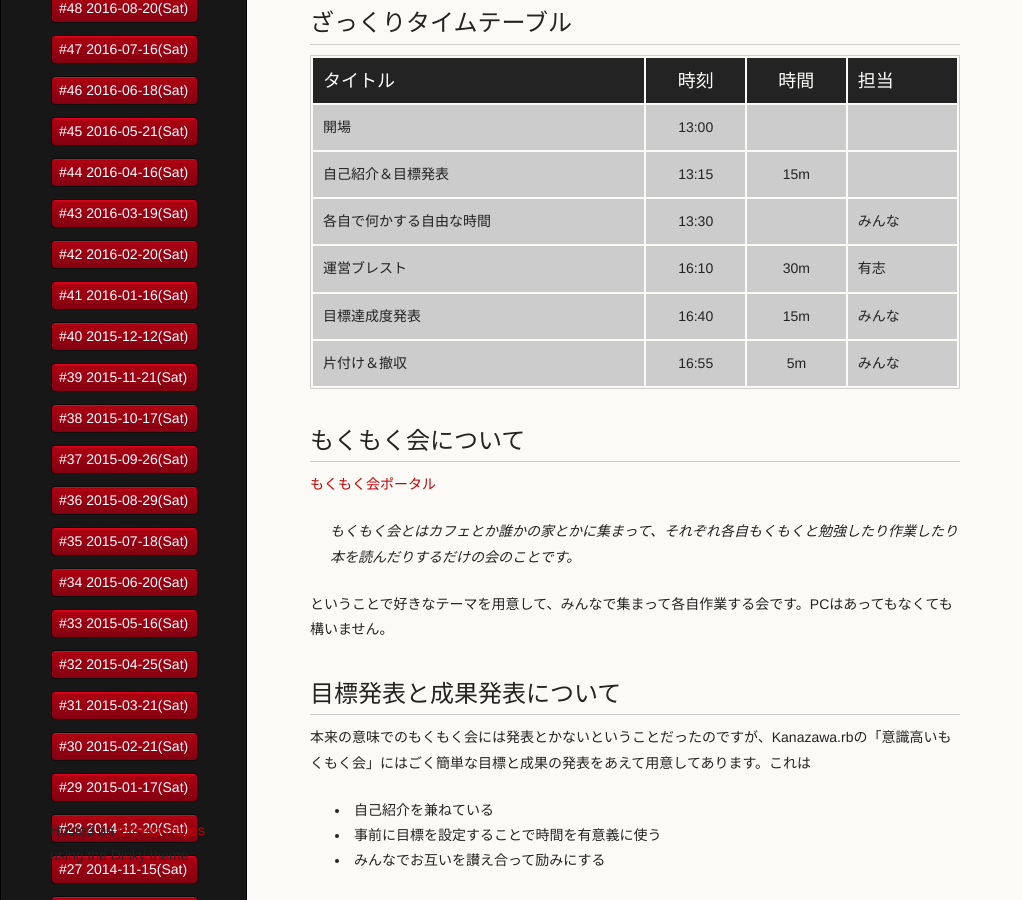
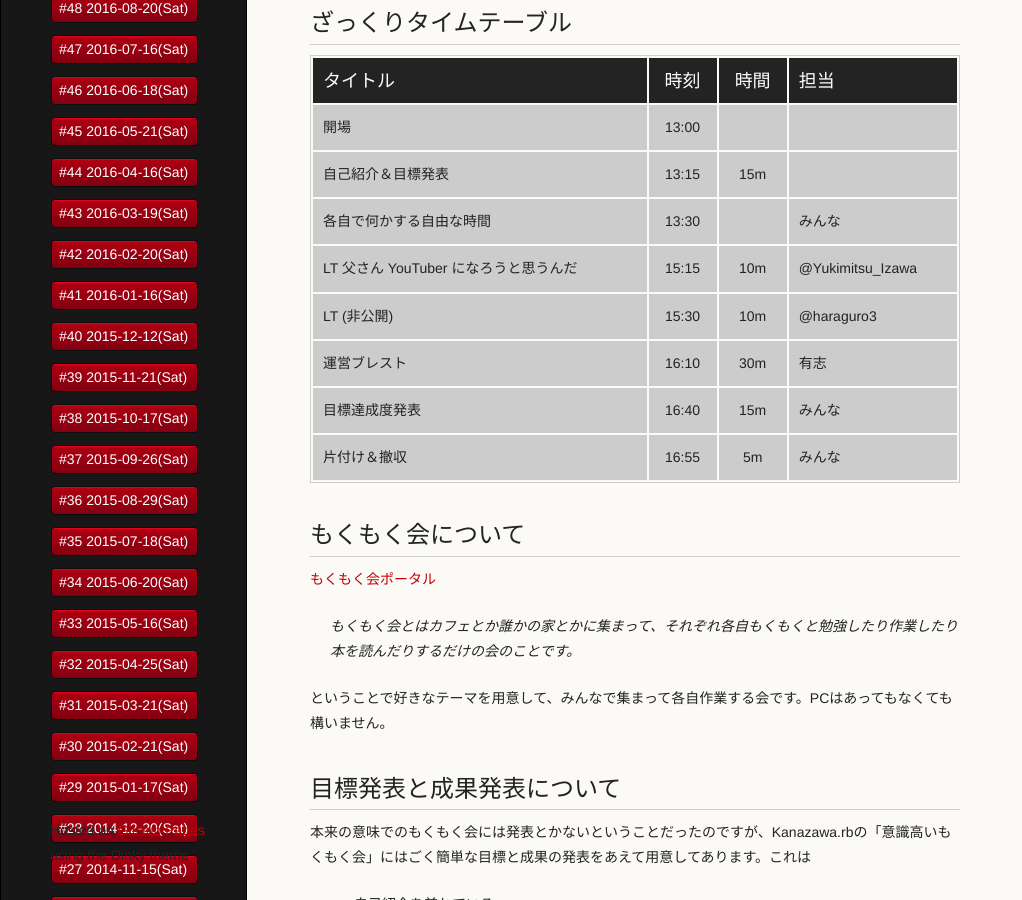
Before and after one commit to kanazawarb/meetup, a Jekyll site: the page built from 62/index.md, in a window 1280 px wide and 900 px high, scrolled down 748 px. Shown: the whole window, without its empty margins (0-1022 px from the left). Built offline with Jekyll 4.4.1, drawn with Linux system fonts in a browser that asks for light colours; a script that is not in the unit is left out.

Commit message:
update meetup62 timetable

```diff
--- a/62/index.md
+++ b/62/index.md
@@ -47,6 +47,8 @@ Kanazawa.rbの意識高いもくもく会には以下のような特徴があり
 | 開場                              | 13:00 |      |                                                         |
 | 自己紹介＆目標発表                | 13:15 | 15m  |                                                         |
 | 各自で何かする自由な時間          | 13:30 |      | みんな                                                  |
+| LT 父さん YouTuber になろうと思うんだ | 15:15 | 10m | @Yukimitsu\_Izawa                                    |
+| LT (非公開)                       | 15:30 | 10m  | @haraguro3                                              |
 | 運営ブレスト                      | 16:10 | 30m  | 有志                                                    |
 | 目標達成度発表                    | 16:40 | 15m  | みんな                                                  |
 | 片付け＆撤収                      | 16:55 | 5m   | みんな                                                  |
```
